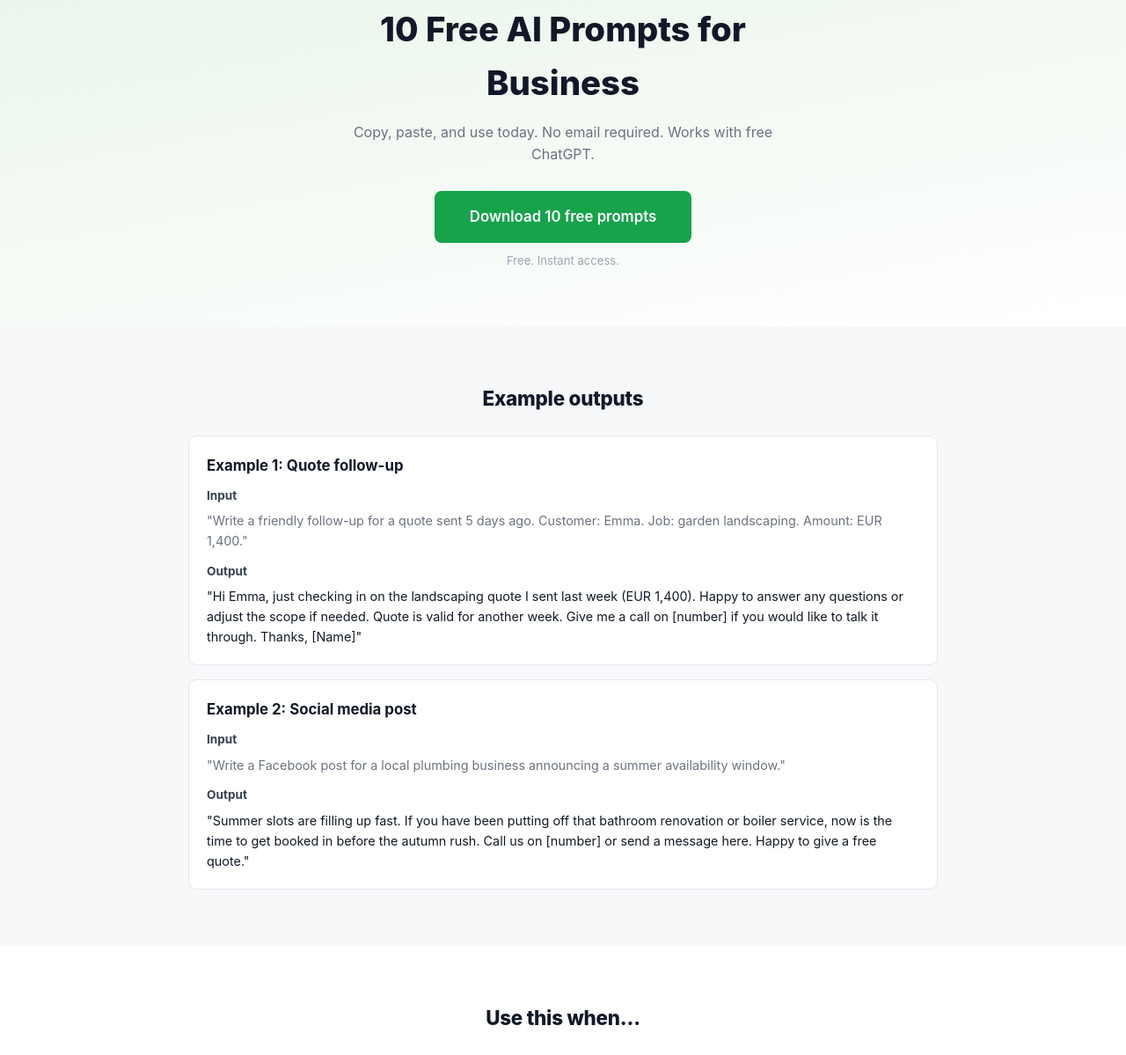
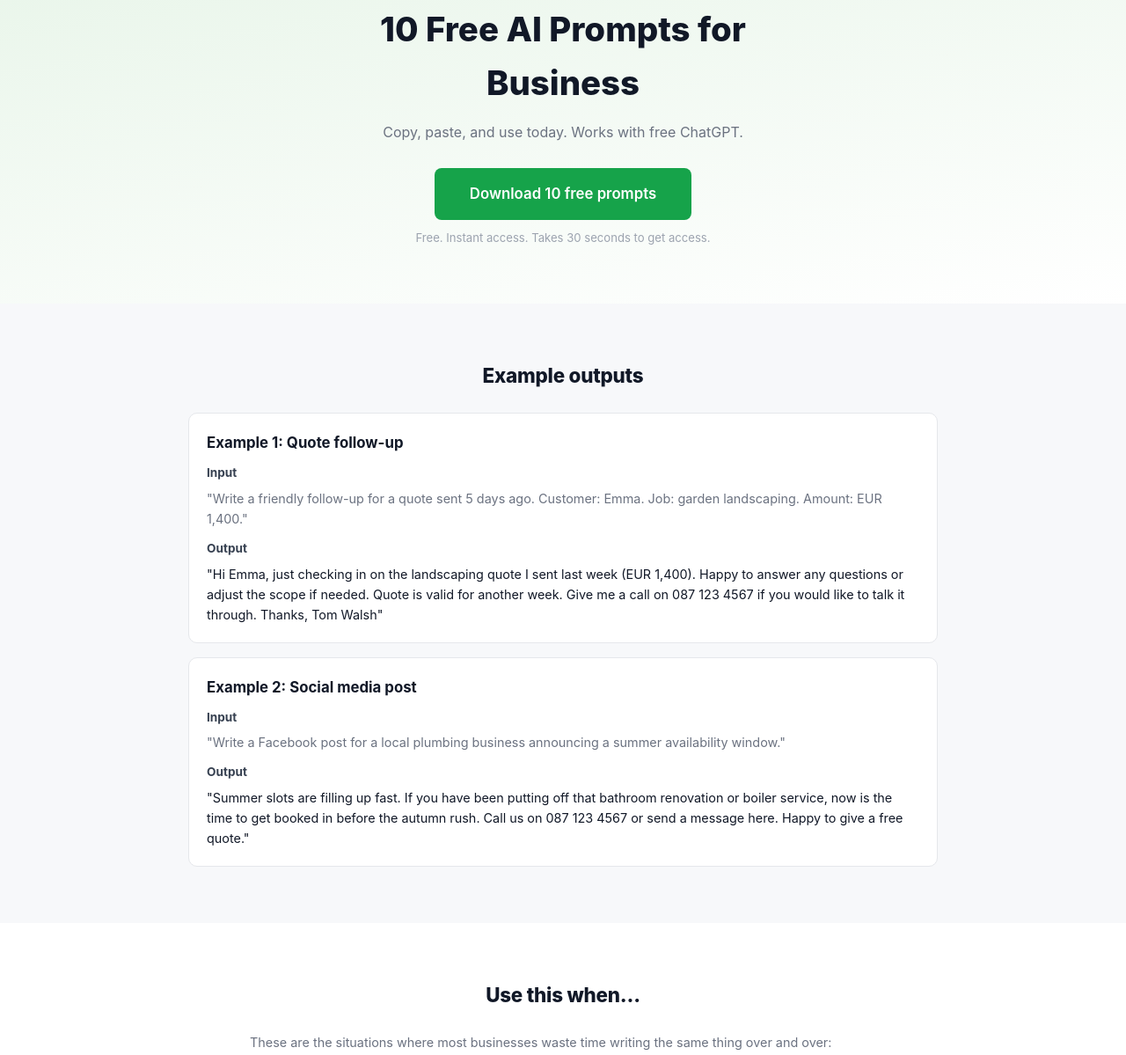
Before and after one commit to beornsco/beornsco.github.io, a plain HTML site: page free-prompts/index.html in a window 1280 px wide. Shown: the part 118-1317 px from the top of the page at 88% size. Drawn offline with Linux system fonts and the light colour scheme.

Commit message:
free-prompts: conversion polish — remove no-email claim, fix placeholders, intro line, upsell copy, 30s line

```diff
--- a/free-prompts/index.html
+++ b/free-prompts/index.html
@@ -112,7 +112,7 @@ nav{background:#fff;border-bottom:1px solid #e5e7eb;position:sticky;top:0;z-inde
     {
       "@type": "Product",
       "name": "10 Free AI Prompts for Business",
-      "description": "10 ready-to-use AI prompts for business. Covers customer complaints, emails, job ads, social media, invoicing, team updates, product descriptions, review requests, SOPs, and cold outreach. Free download, no email required.",
+      "description": "10 ready-to-use AI prompts for business. Covers customer complaints, emails, job ads, social media, invoicing, team updates, product descriptions, review requests, SOPs, and cold outreach. Free download, .",
       "url": "https://beornsco.github.io/free-prompts/",
       "brand": {
         "@type": "Brand",
@@ -199,9 +199,9 @@ nav{background:#fff;border-bottom:1px solid #e5e7eb;position:sticky;top:0;z-inde
 <section style="padding:64px 0;text-align:center;background:linear-gradient(170deg,#e8f5e9 0%,#fff 100%)">
 <div class="container" style="max-width:600px">
   <h1 style="font-size:clamp(1.8rem,4vw,2.4rem);font-weight:800;color:#111827;margin-bottom:12px">10 Free AI Prompts for Business</h1>
-  <p style="color:#6b7280;font-size:1rem;margin-bottom:28px">Copy, paste, and use today. No email required. Works with free ChatGPT.</p>
+  <p style="color:#6b7280;font-size:1rem;margin-bottom:28px">Copy, paste, and use today. Works with free ChatGPT.</p>
   <a href="https://beornsco.lemonsqueezy.com/checkout/buy/48b238dc-4430-44d5-a3b5-bc6fe74feb6f" class="btn" style="background:#16a34a;font-size:1.05rem;padding:16px 40px">Download 10 free prompts</a>
-  <p style="margin-top:10px;color:#9ca3af;font-size:.82rem">Free. Instant access.</p>
+  <p style="margin-top:10px;color:#9ca3af;font-size:.82rem">Free. Instant access. Takes 30 seconds to get access.</p>
 </div>
 </section>
 
@@ -214,14 +214,14 @@ nav{background:#fff;border-bottom:1px solid #e5e7eb;position:sticky;top:0;z-inde
     <p style="font-size:.85rem;font-weight:700;color:#374151;margin-bottom:6px">Input</p>
     <p style="color:#6b7280;font-size:.9rem;line-height:1.6;margin-bottom:12px">"Write a friendly follow-up for a quote sent 5 days ago. Customer: Emma. Job: garden landscaping. Amount: EUR 1,400."</p>
     <p style="font-size:.85rem;font-weight:700;color:#374151;margin-bottom:6px">Output</p>
-    <p style="color:#111827;font-size:.9rem;line-height:1.6">"Hi Emma, just checking in on the landscaping quote I sent last week (EUR 1,400). Happy to answer any questions or adjust the scope if needed. Quote is valid for another week. Give me a call on [number] if you would like to talk it through. Thanks, [Name]"</p>
+    <p style="color:#111827;font-size:.9rem;line-height:1.6">"Hi Emma, just checking in on the landscaping quote I sent last week (EUR 1,400). Happy to answer any questions or adjust the scope if needed. Quote is valid for another week. Give me a call on 087 123 4567 if you would like to talk it through. Thanks, Tom Walsh"</p>
   </div>
   <div style="border:1px solid #e5e7eb;border-radius:10px;padding:20px;background:#fff">
     <h3 style="font-size:1.05rem;font-weight:700;color:#111827;margin-bottom:10px">Example 2: Social media post</h3>
     <p style="font-size:.85rem;font-weight:700;color:#374151;margin-bottom:6px">Input</p>
     <p style="color:#6b7280;font-size:.9rem;line-height:1.6;margin-bottom:12px">"Write a Facebook post for a local plumbing business announcing a summer availability window."</p>
     <p style="font-size:.85rem;font-weight:700;color:#374151;margin-bottom:6px">Output</p>
-    <p style="color:#111827;font-size:.9rem;line-height:1.6">"Summer slots are filling up fast. If you have been putting off that bathroom renovation or boiler service, now is the time to get booked in before the autumn rush. Call us on [number] or send a message here. Happy to give a free quote."</p>
+    <p style="color:#111827;font-size:.9rem;line-height:1.6">"Summer slots are filling up fast. If you have been putting off that bathroom renovation or boiler service, now is the time to get booked in before the autumn rush. Call us on 087 123 4567 or send a message here. Happy to give a free quote."</p>
   </div>
   </div>
 </div>
@@ -230,6 +230,7 @@ nav{background:#fff;border-bottom:1px solid #e5e7eb;position:sticky;top:0;z-inde
 <section style="padding:64px 0">
 <div class="container" style="max-width:760px">
   <h2 style="font-size:1.4rem;font-weight:800;color:#111827;margin-bottom:24px;text-align:center">Use this when...</h2>
+  <p style="color:#6b7280;font-size:.9rem;margin-bottom:16px">These are the situations where most businesses waste time writing the same thing over and over:</p>
   <ul style="padding-left:20px">
       <li style="margin-bottom:10px;color:#374151">Customer complaint response</li>
       <li style="margin-bottom:10px;color:#374151">Follow-up email after a meeting</li>
@@ -325,7 +326,7 @@ nav{background:#fff;border-bottom:1px solid #e5e7eb;position:sticky;top:0;z-inde
 <section style="padding:48px 0;background:#f9fafb;border-top:1px solid #e5e7eb">
 <div class="container" style="max-width:580px;text-align:center">
   <h2 style="font-size:1.2rem;font-weight:800;color:#111827;margin-bottom:10px">Want the full system?</h2>
-  <p style="color:#6b7280;font-size:.9rem;margin-bottom:20px">This is a small sample. The full pack covers marketing, sales, operations and more.</p>
+  <p style="color:#6b7280;font-size:.9rem;margin-bottom:20px">If you find yourself using these more than once, the full pack gives you every message ready to copy, paste and send.</p>
   <a href="/ai-prompt-library/" style="display:inline-block;background:#2962FF;color:#fff;padding:12px 28px;border-radius:8px;font-weight:600;font-size:.9rem;text-decoration:none">View full 200+ prompt pack →</a>
   <p style="margin-top:14px;color:#9ca3af;font-size:.78rem">Looking for something specific to your business? <a href="/free-prompts-trades/" style="color:#6b7280">See our step-by-step workflows.</a></p>
 </div>
```
